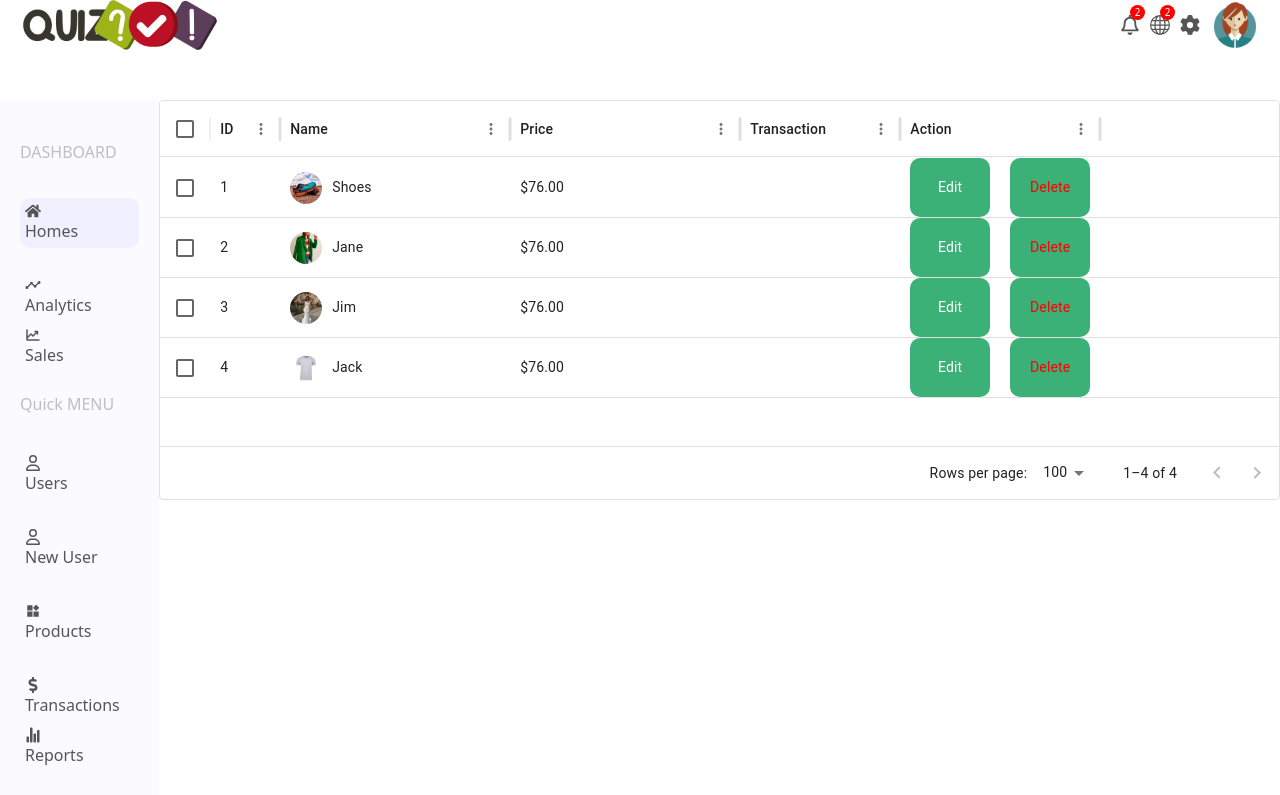
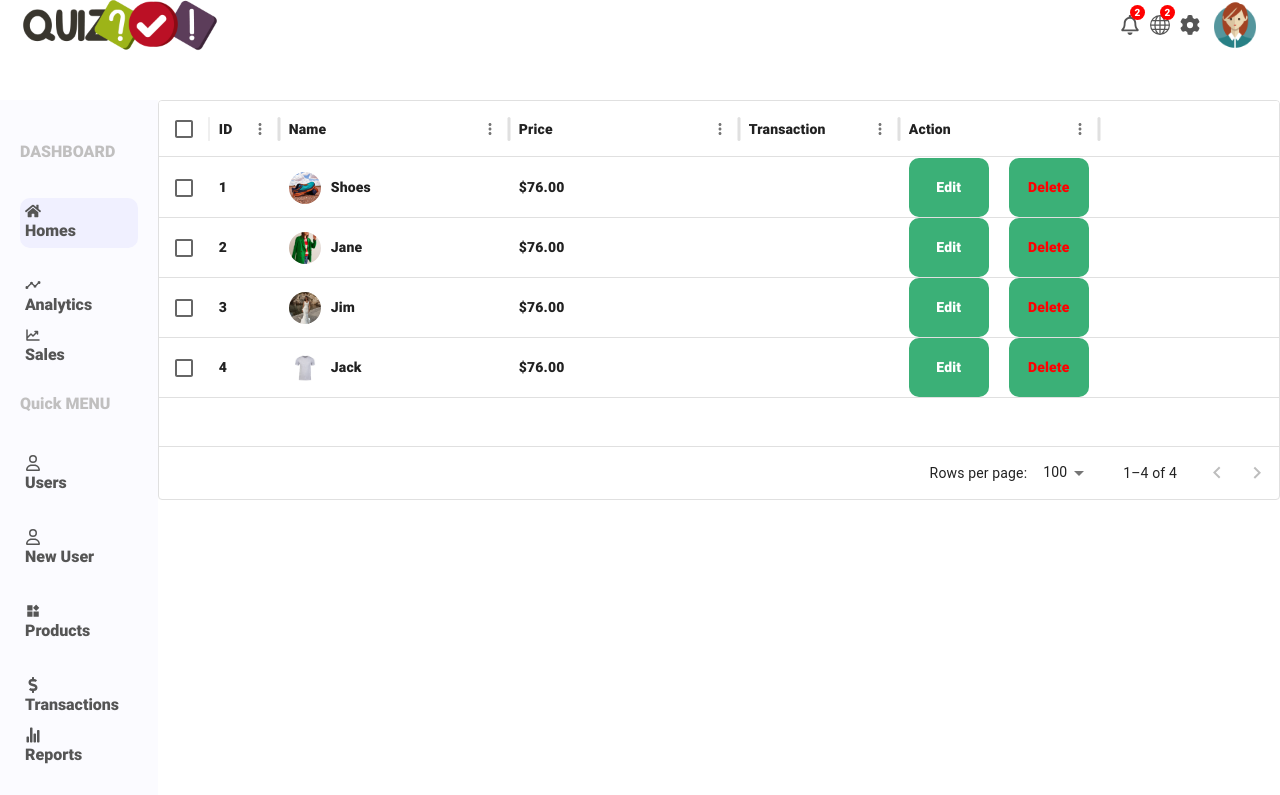
Before and after one commit to LeiliAQ/Admin-Center, a React (Create React App) app: page /products in a window 1280 px wide. Shown: the top 795 px of the page. Built offline with nearby package versions, Linux system fonts and the light colour scheme.

Commit message:
Fisrt version+Fonts

```diff
--- a/src/App.css
+++ b/src/App.css
@@ -2,7 +2,7 @@
     font-family: 'Roboto-Black';
     src: url('./../public/assets/fonts/Roboto-Black.ttf');
 }
-html{
+*{
     box-sizing: border-box;
     font-family: 'Roboto-Black';
 }
--- a/src/Pages/Products/Products.css
+++ b/src/Pages/Products/Products.css
@@ -1,3 +1,4 @@
+
 .userList{
 
 }
```
